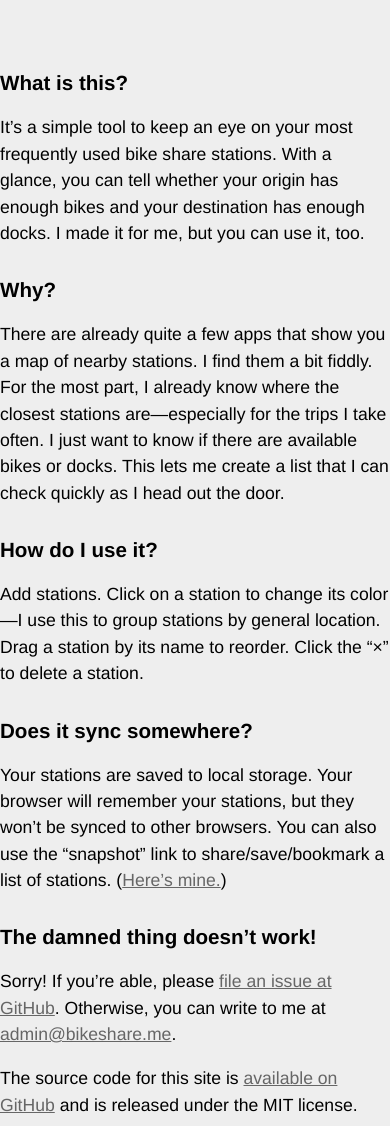
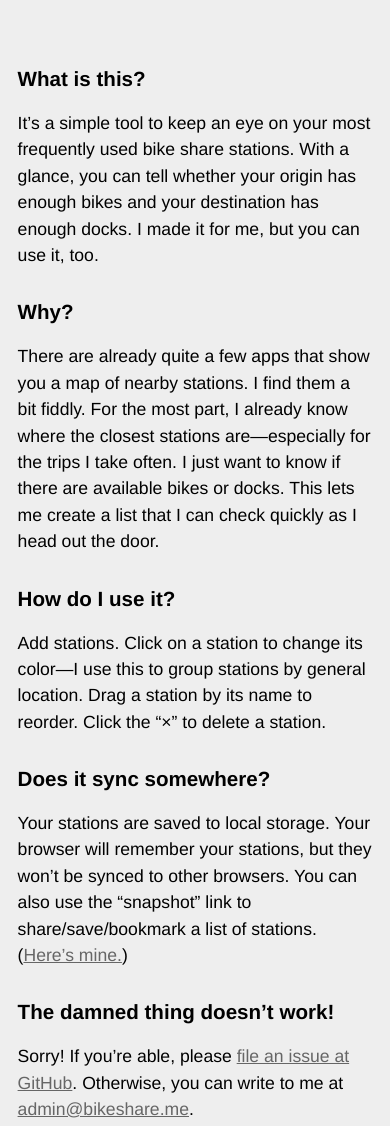
Before and after one commit to chriszarate/bikeshare.me, a website: page app/faq.html in a window 390 px wide. Shown: the top 1126 px of the page. Drawn offline with Linux system fonts and the light colour scheme; files that its build step writes are made by us from their sources.

```diff
--- a/app/css/faq.css
+++ b/app/css/faq.css
@@ -1,9 +1,9 @@
 /* Base */
 
 body {
-  max-width: 30em;
+  max-width: 32em;
   margin: 0 auto;
-  padding: 2em 0;
+  padding: 2em 1em;
   background-color: #eee;
   font-family: Helvetica, Arial, sans-serif;
   font-size: 1.1em;
@@ -17,10 +17,3 @@
 h3 {
   margin: 1.5em 0 0.5em 0;
 }
-
-
-/* FAQ */
-
-#faq {
-  margin: 2em 0;
-}
--- a/app/css/main.css
+++ b/app/css/main.css
@@ -243,7 +243,7 @@
 @media only screen and (max-device-width : 600px) {
 
   body {
-    padding: 0.5em 0;
+    padding: 0 0 0.5em 0;
   }
 
   .long {
```
